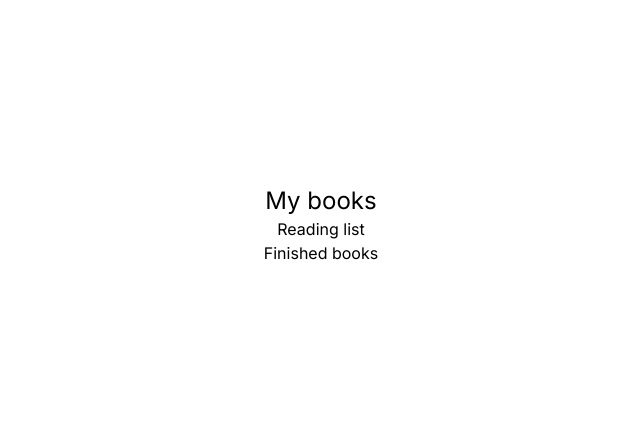
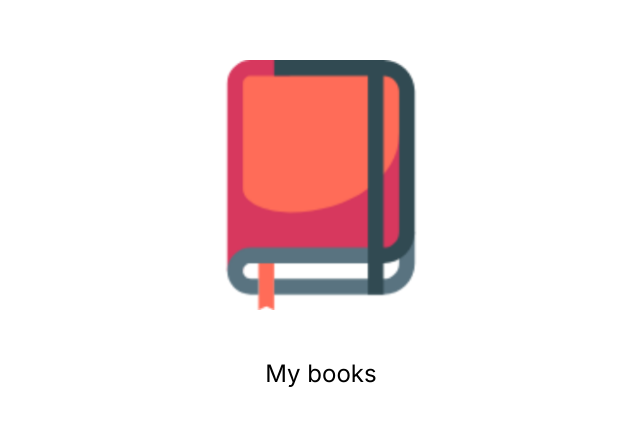
Before and after one commit to hwride/my-books, a Next.js app: page / in a window 1280 px wide. Shown: the part 175-600 px from the top of the page, without its empty margins (319-959 px from the left). Built offline with nearby package versions, Linux system fonts and the light colour scheme.

Commit message:
Change homepage to have clickable logo.

```diff
--- a/pages/index.tsx
+++ b/pages/index.tsx
@@ -1,6 +1,8 @@
 import { Inter } from 'next/font/google'
 import Head from 'next/head'
 import Link from 'next/link'
+import Image from 'next/image'
+import { motion } from 'framer-motion'
 
 const inter = Inter({ subsets: ['latin'] })
 
@@ -27,9 +29,27 @@ export default function Home() {
           content="Manage yours books - the books you want to read, or the books you've already read."
         />
       </Head>
-      <h1 className="text-2xl">My books</h1>
-      <Link href="/readingList">Reading list</Link>
-      <Link href="/finishedBooks">Finished books</Link>
+      <MotionLink
+        href="/readingList"
+        whileHover={{ scale: 1.3 }}
+        whileFocus={{ scale: 1.3 }}
+        whileTap={{ scale: 0.9 }}
+        transition={{
+          type: 'spring',
+          // duration: 0.5,
+          bounce: 0.5,
+        }}
+      >
+        <Image
+          src="/android-chrome-512x512.png"
+          alt="My books logo"
+          width={250}
+          height={250}
+        />
+      </MotionLink>
+      <h1 className="mt-12 text-2xl">My books</h1>
     </main>
   )
 }
+
+const MotionLink = motion(Link)
```
